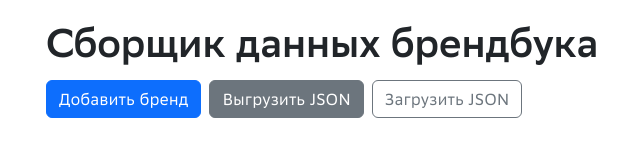
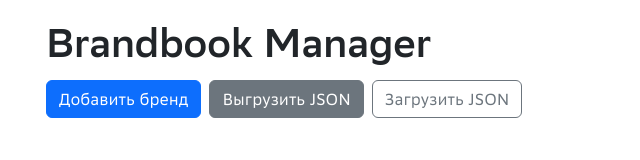
Before and after one commit to svalia/BrandbookNew, a website: page index.html in a window 1280 px wide. Shown: the whole page, without its empty margins (36-676 px from the left). Drawn offline with nearby package versions, Linux system fonts and the light colour scheme; files whose address does not match are found by name.

Commit message:
Update index.html

```diff
--- a/index.html
+++ b/index.html
@@ -2,14 +2,15 @@
 <html lang="ru">
 <head>
     <meta charset="UTF-8">
-    <title>Brandbook Data Collector</title>
+    <meta name="viewport" content="width=device-width, initial-scale=1.0">
+    <title>Brandbook Manager</title>
     <link href="https://cdn.jsdelivr.net/npm/bootstrap@5.3.0/dist/css/bootstrap.min.css" rel="stylesheet">
     <link rel="stylesheet" href="css/styles.css">
 </head>
 <body>
     <div id="app" class="container py-4">
         <header class="mb-4">
-            <h1>Сборщик данных брендбука</h1>
+            <h1>Brandbook Manager</h1>
             <div class="btn-toolbar gap-2">
                 <button id="addBrandBtn" class="btn btn-primary">Добавить бренд</button>
                 <button id="exportJsonBtn" class="btn btn-secondary">Выгрузить JSON</button>
```
